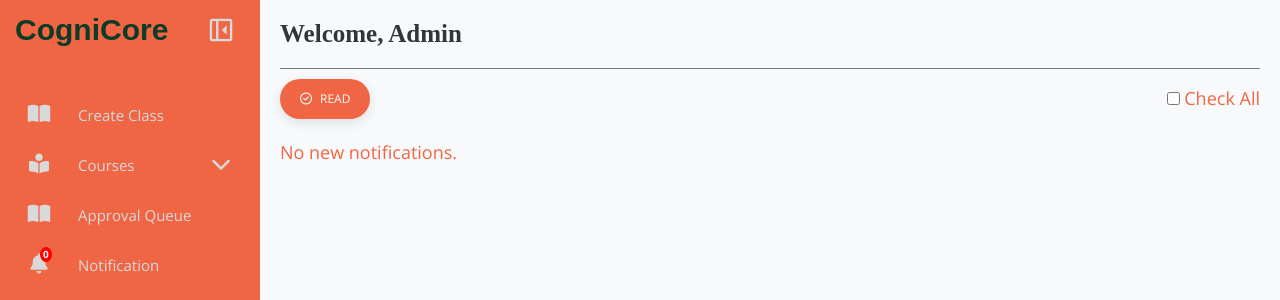
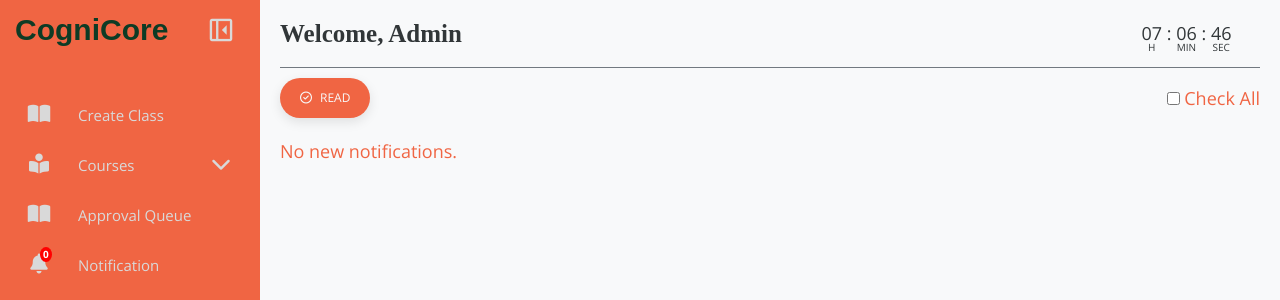
Before and after one commit to ClawGryph/LearningManagementSystem, a PHP site: page /admin/admin-landingpage.php in a window 1280 px wide. Shown: the top 300 px of the page. Run offline with PHP 8.4, Linux system fonts and the light colour scheme; the visitor is signed in with stand-in values (Sample User, id 1); data that the repository does not hold is empty; some web fonts are replaced.

Commit message:
Adding clock

```diff
--- a/admin/admin-landingpage.php
+++ b/admin/admin-landingpage.php
@@ -131,6 +131,7 @@ $notifCount = $row['notif_count'];
         const currentUserRole = "<?= $_SESSION['role'] ?? '' ?>";
     </script>
     <script src="../js/loadContents.js"></script>
+    <script src="../js/clock.js"></script>
     <script src="../js/imageUpload.js"></script>
     <script src="../js/linkView.js"></script>
     <script src="../js/hideSidebar.js"></script>
--- a/admin/admin-notification.php
+++ b/admin/admin-notification.php
@@ -16,7 +16,16 @@ WHERE lma.is_read = 0 AND clm.status = 'pending';
     <div class="content-container">
         <!-- FIRST PAGE -->
         <div class="first-page">
-            <h2>Welcome, Admin</h2>
+            <div class="page-header">
+                <h2>Welcome, Admin</h2>
+                <div class="clock">
+                    <span id="hr">00</span>
+                    <span>:</span>
+                    <span id="min">00</span>
+                    <span>:</span>
+                    <span id="sec">00</span>
+                </div>
+            </div>
                 <form action="../action/markNotificationsRead.php" method="POST">
                     <div class="notification-controls">
                         <button type="submit" class="home-contentBtn btn-drk-bg"><i class="fa-regular fa-circle-check"></i>Read</button>
--- a/css/styles.css
+++ b/css/styles.css
@@ -1045,6 +1045,34 @@ form.signup-form{
     border-bottom: 1px solid var(--border-color);
     margin-bottom: 10px;
 }
+.home-section .home-content .first-page .page-header .clock{
+    width: 15%;
+    height: 100%;
+    align-self: center;
+    text-align: center;
+    border-radius: 10px;
+    color: var(--heading-color);
+}
+.home-section .home-content .first-page .page-header .clock span{
+    position: relative;
+    padding-bottom: 5px;
+}
+.home-section .home-content .first-page .page-header .clock span::after{
+    font-size: 10px;
+    position: absolute;
+    bottom: -5px;
+    left: 50%;
+    transform: translateX(-50%);
+}
+#hr::after{
+    content: 'H';
+}
+#min::after{
+    content: 'MIN';
+}
+#sec::after{
+    content: 'SEC';
+}
 .home-section .home-content .first-page .page-header h2,
 .home-section .home-content .second-page .page-header h2{
     border: none;
--- /dev/null
+++ b/js/clock.js
@@ -0,0 +1,13 @@
+function initClock(){
+    let hr = document.getElementById('hr');
+    let min = document.getElementById('min');
+    let sec = document.getElementById('sec');
+
+    setInterval(() => {
+        let currentTime = new Date();
+
+        hr.innerHTML = (currentTime.getHours()<10 ? "0" : "") + currentTime.getHours();
+        min.innerHTML = (currentTime.getMinutes()<10 ? "0" : "") + currentTime.getMinutes();
+        sec.innerHTML = (currentTime.getSeconds()<10 ? "0" : "") + currentTime.getSeconds();
+    }, 1000);
+}
--- a/js/loadContents.js
+++ b/js/loadContents.js
@@ -46,6 +46,9 @@ document.addEventListener("DOMContentLoaded", function() {
 
             // Initialize specific functions after loading the page
             // ADMIN PAGES
+            if(normalizedUrl === 'admin-notification.php' && typeof initClock === 'function'){
+                initClock();
+            }
             if(normalizedUrl === 'admin-create-class.php' && typeof initClass === 'function'){
                 initClass();
             }
```
